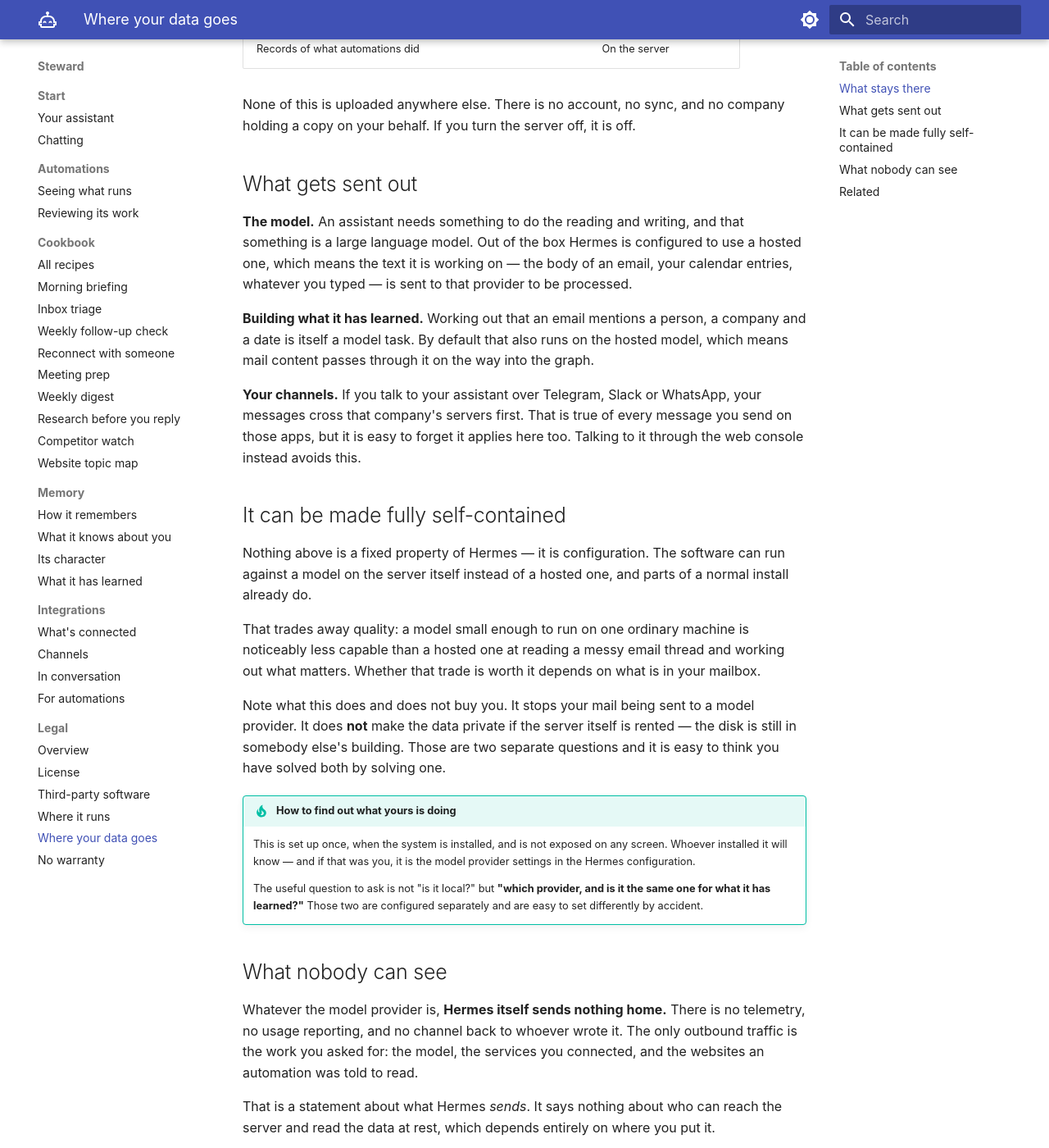
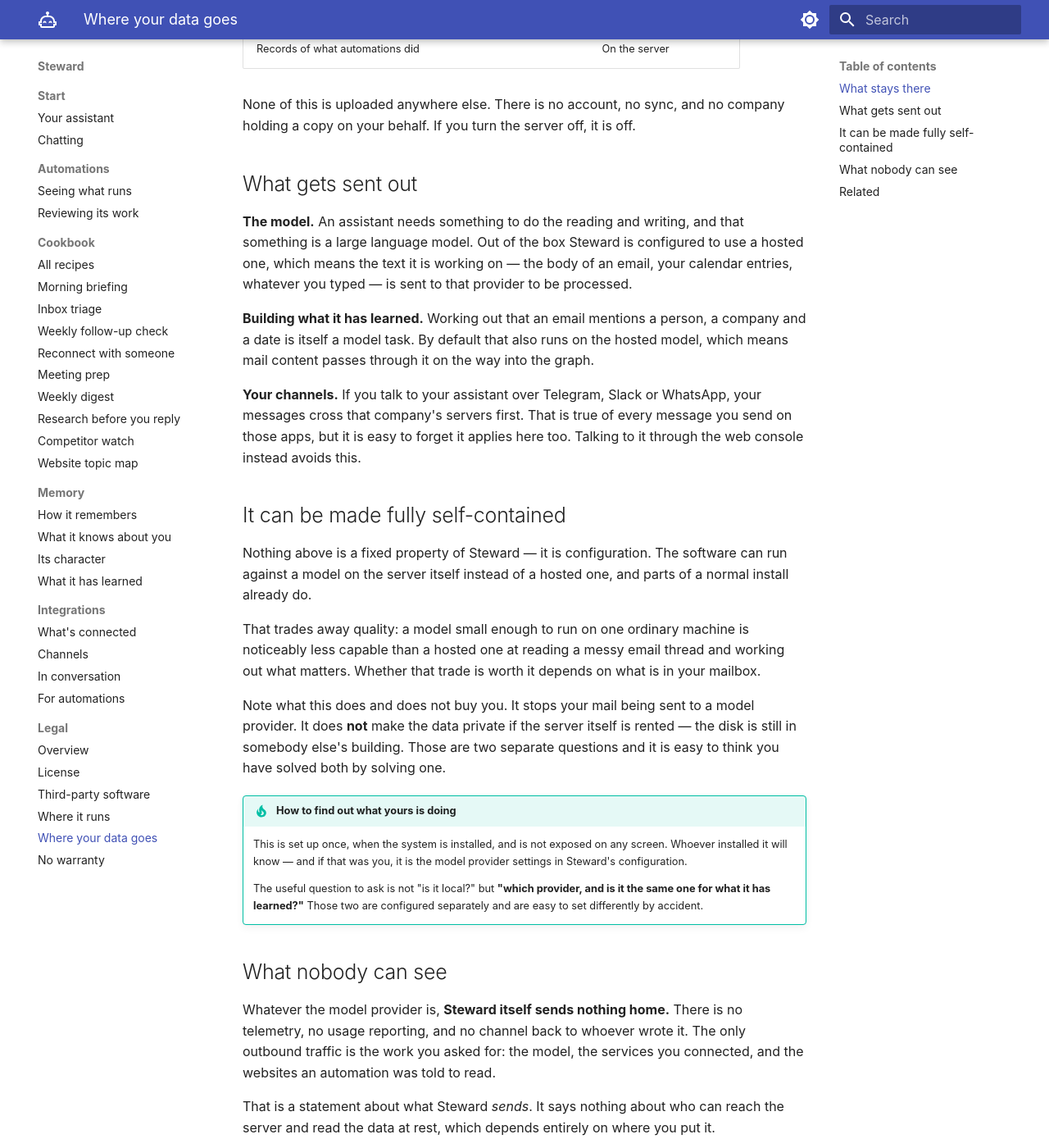
Before and after one commit to FrontAnalyticsInc/steward, an MkDocs documentation site: the page built from docs/legal/your-data.md, in a window 1280 px wide and 1400 px high, scrolled down 935 px. Shown: the whole window at 82% size. Built offline with MkDocs 1.6.1 and Material for MkDocs 9.7.7, drawn with Linux system fonts in a browser that asks for light colours; some of the changed text lies outside the part shown.

Commit message:
docs(legal): name the product Steward throughout the legal pages
License, third-party software, where it runs and where your data goes all
described the product as "Hermes". Replaced with Steward.

One mention is deliberately kept: the attributions table row linking
NousResearch/hermes-agent. That is a real upstream component and a required
MIT attribution, mirrored in NOTICE. Its description is reworded from "the
assistant itself" to "the agent gateway underneath the assistant", so the
table credits the dependency without implying the product is named after it.

Left open, out of scope per the brief: hermes/SOUL.md still opens "You are
Hermes Agent, created by Nous Research", so the running assistant introduces
itself as Hermes regardless of what these pages say. Resolving that means
editing SOUL.md for all three profiles and is a larger change than a docs
sweep.

Co-Authored-By: Claude Opus 5 (1M context) <noreply@anthropic.com>
Claude-Session: https://claude.ai/code/session_01NzMtFY4j9yTsvPGsun4BzQ

```diff
--- a/docs/legal/your-data.md
+++ b/docs/legal/your-data.md
@@ -12,7 +12,7 @@ The honest answer has two halves, and people usually get them backwards.
 !!! abstract "The short version"
 
     **What is stored stays on the server.** Your messages, the knowledge
-    graph, everything it remembers — all of it sits on the one computer Hermes
+    graph, everything it remembers — all of it sits on the one computer Steward
     is installed on.
 
     **What does the thinking usually does not.** The model that reads and
@@ -24,7 +24,7 @@ of where your data *lives* and a misleading one about where it is *processed*.
 
 !!! warning "\"The server\" might not be a machine you own"
 
-    This page says *the server* rather than *your machine* on purpose. Hermes
+    This page says *the server* rather than *your machine* on purpose. Steward
     might be installed on your laptop, or on a virtual machine you rent from a
     hosting company — and "it stays on the server" means something weaker in
     the second case, because the disk belongs to somebody else.
@@ -46,7 +46,7 @@ company holding a copy on your behalf. If you turn the server off, it is off.
 ## What gets sent out
 
 **The model.** An assistant needs something to do the reading and writing, and
-that something is a large language model. Out of the box Hermes is configured to
+that something is a large language model. Out of the box Steward is configured to
 use a hosted one, which means the text it is working on — the body of an email,
 your calendar entries, whatever you typed — is sent to that provider to be
 processed.
@@ -63,7 +63,7 @@ too. Talking to it through the web console instead avoids this.
 
 ## It can be made fully self-contained
 
-Nothing above is a fixed property of Hermes — it is configuration. The software
+Nothing above is a fixed property of Steward — it is configuration. The software
 can run against a model on the server itself instead of a hosted one, and parts
 of a normal install already do.
 
@@ -81,7 +81,7 @@ questions and it is easy to think you have solved both by solving one.
 
     This is set up once, when the system is installed, and is not exposed on any
     screen. Whoever installed it will know — and if that was you, it is the
-    model provider settings in the Hermes configuration.
+    model provider settings in Steward's configuration.
 
     The useful question to ask is not "is it local?" but **"which provider, and
     is it the same one for what it has learned?"** Those two are configured
@@ -89,12 +89,12 @@ questions and it is easy to think you have solved both by solving one.
 
 ## What nobody can see
 
-Whatever the model provider is, **Hermes itself sends nothing home.** There is
+Whatever the model provider is, **Steward itself sends nothing home.** There is
 no telemetry, no usage reporting, and no channel back to whoever wrote it. The
 only outbound traffic is the work you asked for: the model, the services you
 connected, and the websites an automation was told to read.
 
-That is a statement about what Hermes *sends*. It says nothing about who can
+That is a statement about what Steward *sends*. It says nothing about who can
 reach the server and read the data at rest, which depends entirely on where you
 put it.
 
```
Also changed, not shown: docs/legal/attributions.md (+5 -5 lines), docs/legal/deployment.md (+2 -2 lines), docs/legal/index.md (+2 -2 lines), docs/legal/license.md (+3 -3 lines).
